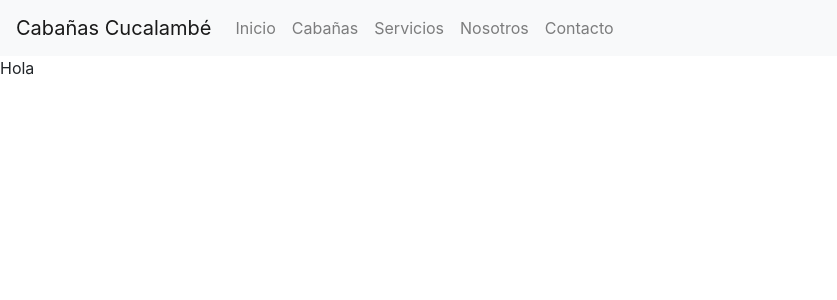
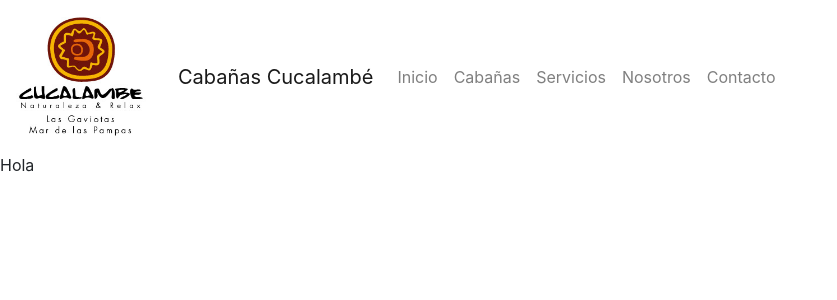
Before and after one commit to tomydiaz/proyectoreact, a React (Create React App) app: page / in a window 1280 px wide. Shown: the top 300 px of the page, without its empty margins (0-837 px from the left). Built offline with nearby package versions, Linux system fonts and the light colour scheme.

Commit message:
Entrega Navbar

```diff
--- a/src/App.css
+++ b/src/App.css
@@ -9,6 +9,12 @@
 .App-logo {
   height: 40vmin;
   pointer-events: none;
+}
+
+.logo {
+  height: 17.15vmin ;
+  width: 16.24vmin ;
+  margin-right: 2em;
 }
 
 @media (prefers-reduced-motion: no-preference) {
--- a/src/App.js
+++ b/src/App.js
@@ -1,4 +1,3 @@
-import logo from './logo.svg';
 import './App.css';
 import NavBarComponent from './components/NavBar';
 
--- a/src/components/NavBar/index.js
+++ b/src/components/NavBar/index.js
@@ -1,7 +1,10 @@
+import Logo from "../../images/logo.jpg";
+
 const NavBarComponent = () => {
     return (
         <>
-            <nav class="navbar navbar-expand-lg navbar-light bg-light">
+            <nav class="navbar navbar-expand-md navbar-light bg-white">
+                <img src={Logo} alt="logo cucalambe" className="logo" />
                 <a class="navbar-brand" href="#">Cabañas Cucalambé</a>
                 <button class="navbar-toggler" type="button" data-toggle="collapse" data-target="#navbarNavAltMarkup" aria-controls="navbarNavAltMarkup" aria-expanded="false" aria-label="Toggle navigation">
                     <span class="navbar-toggler-icon"></span>
```
Also changed, not shown: src/images/logo.jpg (added), 1 other file (tests, documents, lock files or other folders).
